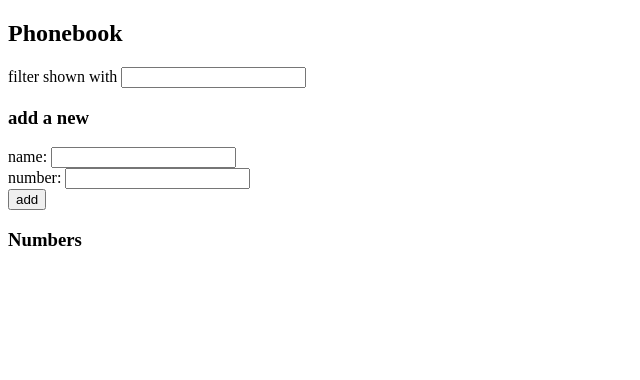
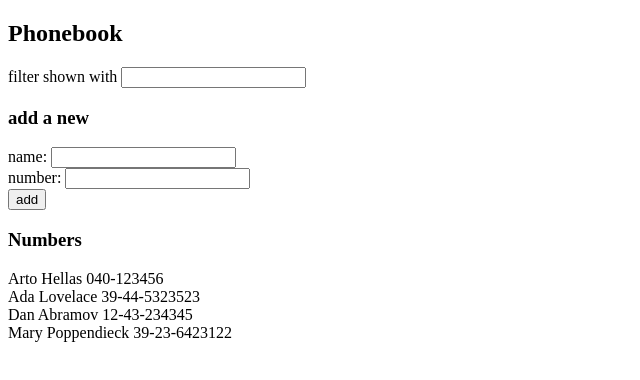
Before and after one commit to eppu-peltonen/fullstack-course, a React (Create React App) app in the folder osa2/puhelinluettelo/: page / in a window 1280 px wide. Shown: the top 380 px of the page, without its empty margins (0-640 px from the left). Built offline with nearby package versions, Linux system fonts and the light colour scheme; data requests are answered from the project's data file.

Commit message:
2.11: Datan hakeminen palvelimelta

```diff
--- /dev/null
+++ b/osa2/puhelinluettelo/db.json
@@ -0,0 +1,24 @@
+{
+    "persons":[
+      {
+        "name": "Arto Hellas",
+        "number": "040-123456",
+        "id": 1
+      },
+      {
+        "name": "Ada Lovelace",
+        "number": "39-44-5323523",
+        "id": 2
+      },
+      {
+        "name": "Dan Abramov",
+        "number": "12-43-234345",
+        "id": 3
+      },
+      {
+        "name": "Mary Poppendieck",
+        "number": "39-23-6423122",
+        "id": 4
+      }
+    ]
+  }
--- a/osa2/puhelinluettelo/src/App.js
+++ b/osa2/puhelinluettelo/src/App.js
@@ -1,11 +1,23 @@
-import React, { useState } from 'react'
+import React, { useState, useEffect } from 'react'
 import { Persons, Filter, PersonForm } from './components/Person'
+import axios from 'axios'
 
 const App = () => {
   const [persons, setPersons] = useState([])
   const [newName, setNewName] = useState('')
   const [newNumber, setNewNumber] = useState('')
   const [filterPersons, setFilterPersons] = useState('')
+
+  useEffect(() => {
+    console.log('effect')
+    axios
+      .get('http://localhost:3001/persons')
+      .then(response => {
+        console.log('promise fulfilled')
+        setPersons(response.data)
+      })
+  }, [])
+  console.log('render', persons.length, 'persons')
 
   const addPerson = (event) => {
     event.preventDefault()
```
Also changed, not shown: osa2/puhelinluettelo/package.json (+6 -1 lines), 1 other file (tests, documents, lock files or other folders).
